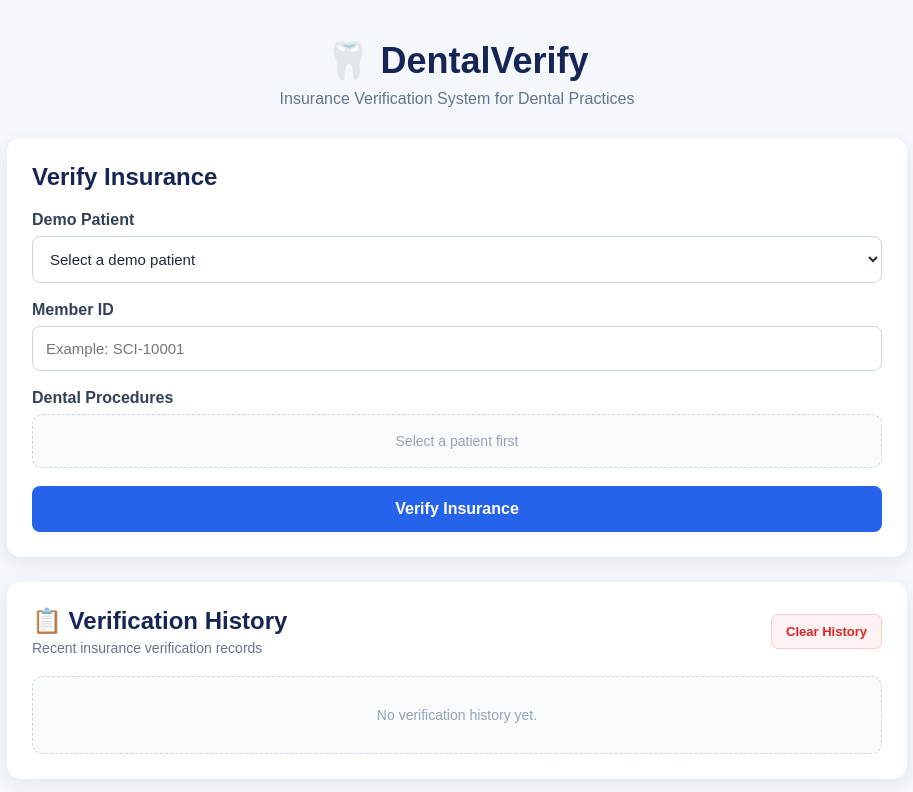
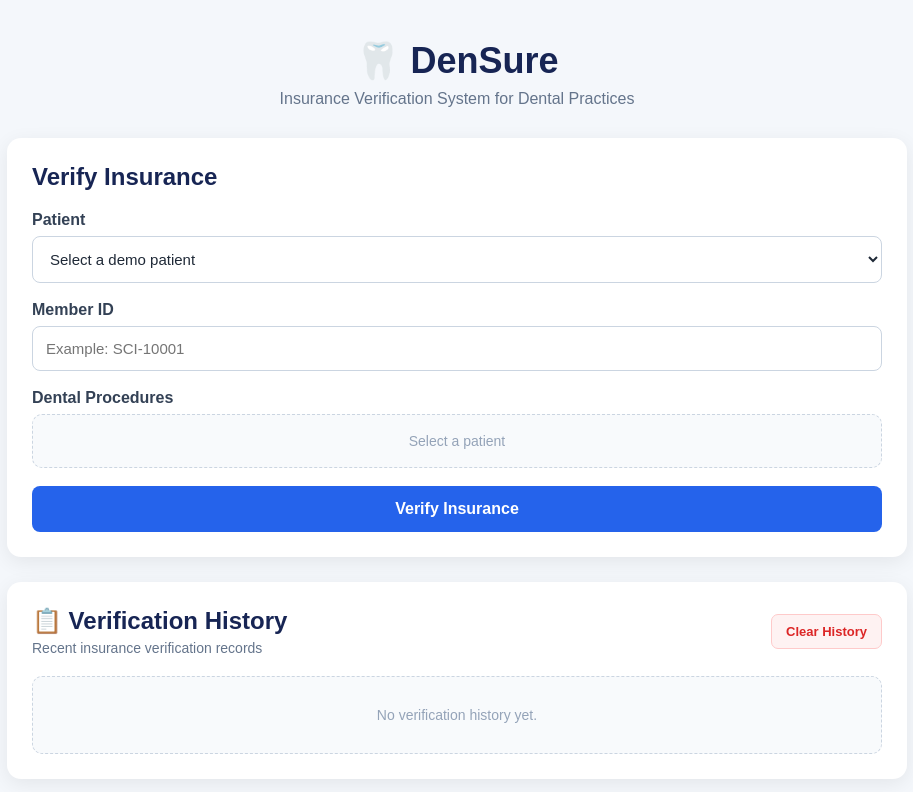
Before and after one commit to aarunimilan/insure-verify, a plain HTML site: page frontend/index.html in a window 1280 px wide. Shown: the whole page, without its empty margins (183-1096 px from the left). Drawn offline with Linux system fonts and the light colour scheme.

Commit message:
Improve frontend UI

```diff
--- a/frontend/index.html
+++ b/frontend/index.html
@@ -5,7 +5,7 @@
     <meta charset="UTF-8">
     <meta name="viewport" content="width=device-width, initial-scale=1.0">
 
-    <title>DentalVerify</title>
+    <title>DenSure</title>
 
     <link rel="stylesheet" href="style.css">
 </head>
@@ -17,7 +17,7 @@
         <!-- Header -->
         <div class="header">
 
-            <h1>🦷 DentalVerify</h1>
+            <h1>🦷 DenSure</h1>
 
             <p>
                 Insurance Verification System for Dental Practices
@@ -36,7 +36,7 @@
             <div class="form-group">
 
                 <label for="demoPatient">
-                    Demo Patient
+                    Patient
                 </label>
 
                 <select id="demoPatient">
@@ -116,7 +116,7 @@
                 <div id="procedureList">
 
                     <p class="procedure-placeholder">
-                        Select a patient first
+                        Select a patient
                     </p>
 
                 </div>
```
